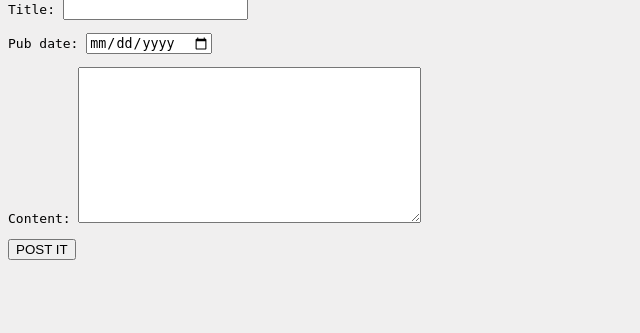
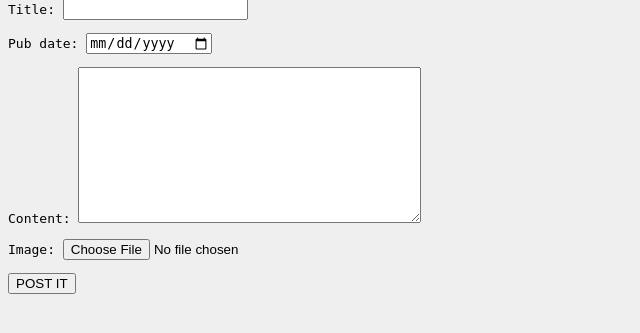
Before and after one commit to jess-cameron/Django_Project, a Django app: page /news/add-story/ in a window 1280 px wide. Shown: the part 101-434 px from the top of the page, without its empty margins (0-640 px from the left). Run offline with Django 4.2, Linux system fonts and the light colour scheme; parts of the project's set-up code (start-up, migrations or seed data) failed here and were passed over; some web fonts are replaced.

Commit message:
added user functionality to add an image.

```diff
--- a/she_codes_news/news/forms.py
+++ b/she_codes_news/news/forms.py
@@ -6,14 +6,15 @@ from .models import NewsStory
 class StoryForm(ModelForm):
     class Meta:
         model = NewsStory
-        fields = ['title', 'pub_date', 'content']
+        fields = ['title', 'pub_date', 'content', 'image']
         widgets = {
             'pub_date': forms.DateInput(
-            format='%m/%d/%Y',
-            attrs={
-                'class':'form-control',
-                'placeholder':'Select a date',
-                'type':'date'
-            }
-        ),
-    }
+                format='%m/%d/%Y',
+                attrs={
+                    'class': 'form-control',
+                    'placeholder': 'Select a date',
+                    'type': 'date'
+                }
+            ),
+            'image': forms.ClearableFileInput(attrs={'class': 'form-control'}),
+        }
--- a/she_codes_news/news/models.py
+++ b/she_codes_news/news/models.py
@@ -6,6 +6,7 @@ class NewsStory(models.Model):
     author = models.ForeignKey(get_user_model(), on_delete=models.CASCADE)
     pub_date = models.DateTimeField()
     content = models.TextField()
+    image = models.ImageField(upload_to='news.images/', blank=True, null=True)
 
 class UserFavorite(models.Model):
     user = models.ForeignKey(get_user_model(), on_delete=models.CASCADE)
--- a/she_codes_news/news/templates/news/storyCard.html
+++ b/she_codes_news/news/templates/news/storyCard.html
@@ -9,6 +9,7 @@
             <h3>{{ story.title }}</h3>
             <h4>{{ story.author }}</h4>
             <h4>{{ story.pub_date }}</h4>
+            <h4>{{ story.image}}</h4>
         </div>
     </a>
 </div>
--- a/she_codes_news/news/urls.py
+++ b/she_codes_news/news/urls.py
@@ -12,4 +12,5 @@ urlpatterns = [
     path('add_favorite/<int:news_story_id>/', views.add_favorite, name='add_favorite'),
     path('remove_favorite/<int:news_story_id>/', views.remove_favorite, name='remove_favorite'),
     path('favorites/', views.FavoriteView, name='favorites'),
+    path('add-story/', views.AddStoryView.as_view(), name='add_story'),
 ]
--- a/she_codes_news/news/views.py
+++ b/she_codes_news/news/views.py
@@ -1,8 +1,10 @@
 from django.views import generic
 from django.urls import reverse_lazy
-from .models import NewsStory
+from django.http import HttpResponseRedirect
 from .forms import StoryForm
-from django.http import HttpResponseRedirect
+from django.contrib.auth.decorators import login_required
+from django.shortcuts import get_object_or_404, redirect, render
+from .models import NewsStory, UserFavorite
 
 
 class IndexView(generic.ListView):
@@ -39,25 +41,12 @@ class AddStoryView(generic.CreateView):
         form.instance.author = self.request.user
         return super().form_valid(form)
 
-    def index_view(request):
-        context = {
-            "table_list": ProjectProfile.objects.all(),
-            "title": "Table_List"
-    }
-        return render(request, 'index.html', context)
-
-from django.contrib.auth.decorators import login_required
-from django.shortcuts import get_object_or_404, redirect, render
-from .models import NewsStory, UserFavorite
-
-
 @login_required
 def add_favorite(request, news_story_id):
     news_story = get_object_or_404(NewsStory, id=news_story_id)
     request.user.userfavorite_set.get_or_create(news_story=news_story)
     # return redirect('news_detail', news_story_id=news_story_id)
     return HttpResponseRedirect(request.META['HTTP_REFERER'])
-
 
 @login_required
 def remove_favorite(request, news_story_id):
@@ -70,3 +59,10 @@ def FavoriteView(request):
     new = NewsStory.objects.filter(favorited_by=request.user)
     # return render(request,'users/favorites.html', {'favorite_stories': new})
     return HttpResponseRedirect(request.META['HTTP_REFERER'])
+
+def index_view(request):
+        context = {
+            "table_list": ProjectProfile.objects.all(),
+            "title": "Table_List"
+    }
+        return render(request, 'index.html', context)
--- a/she_codes_news/she_codes_news/settings.py
+++ b/she_codes_news/she_codes_news/settings.py
@@ -131,3 +131,6 @@ DEFAULT_AUTO_FIELD = 'django.db.models.BigAutoField'
 
 LOGIN_REDIRECT_URL = 'news:index'
 LOGOUT_REDIRECT_URL = 'news:index'
+
+MEDIA_URL = '/media/'
+MEDIA_ROOT = os.path.join(BASE_DIR, 'media')
```
Also changed, not shown: she_codes_news/news/templates/news/story.html (+10 -8 lines), she_codes_news/news/migrations/0004_newsstory_image.py (added), she_codes_news/users/forms.py (line endings or trailing spaces).
